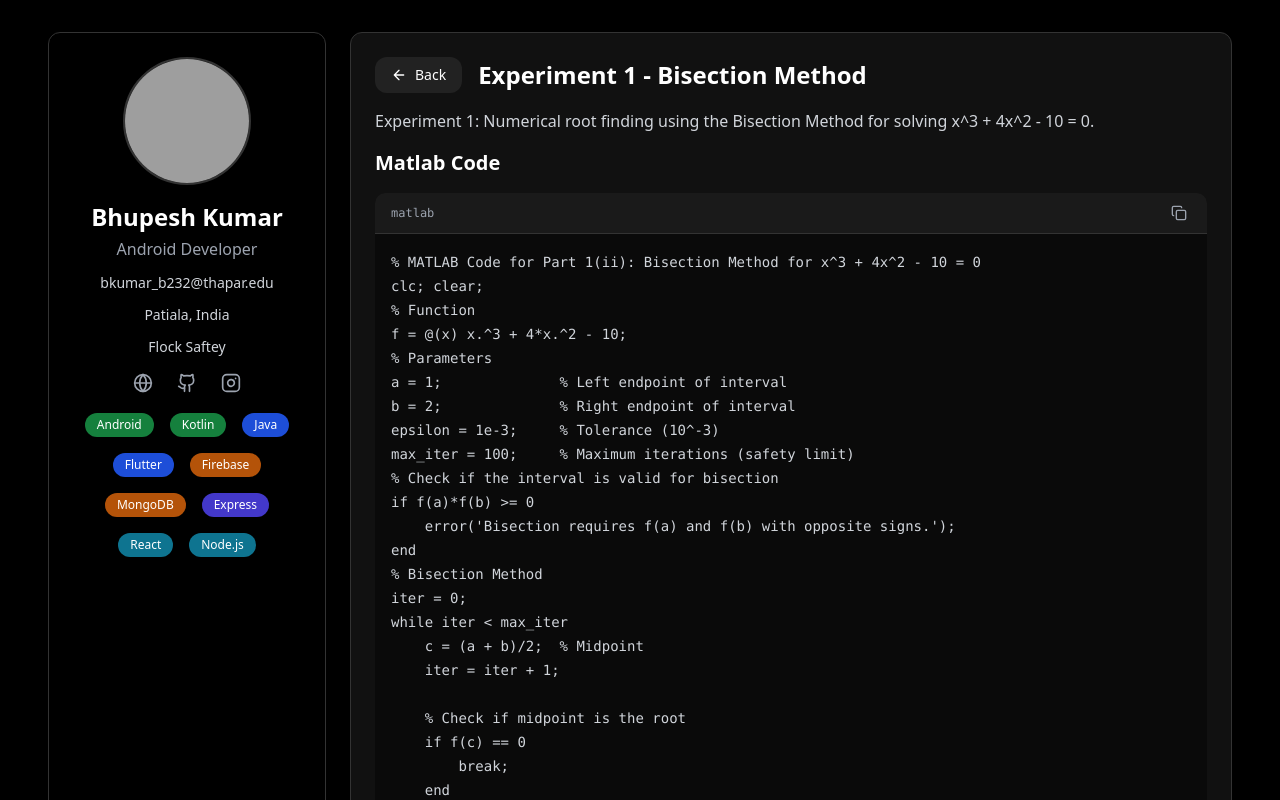
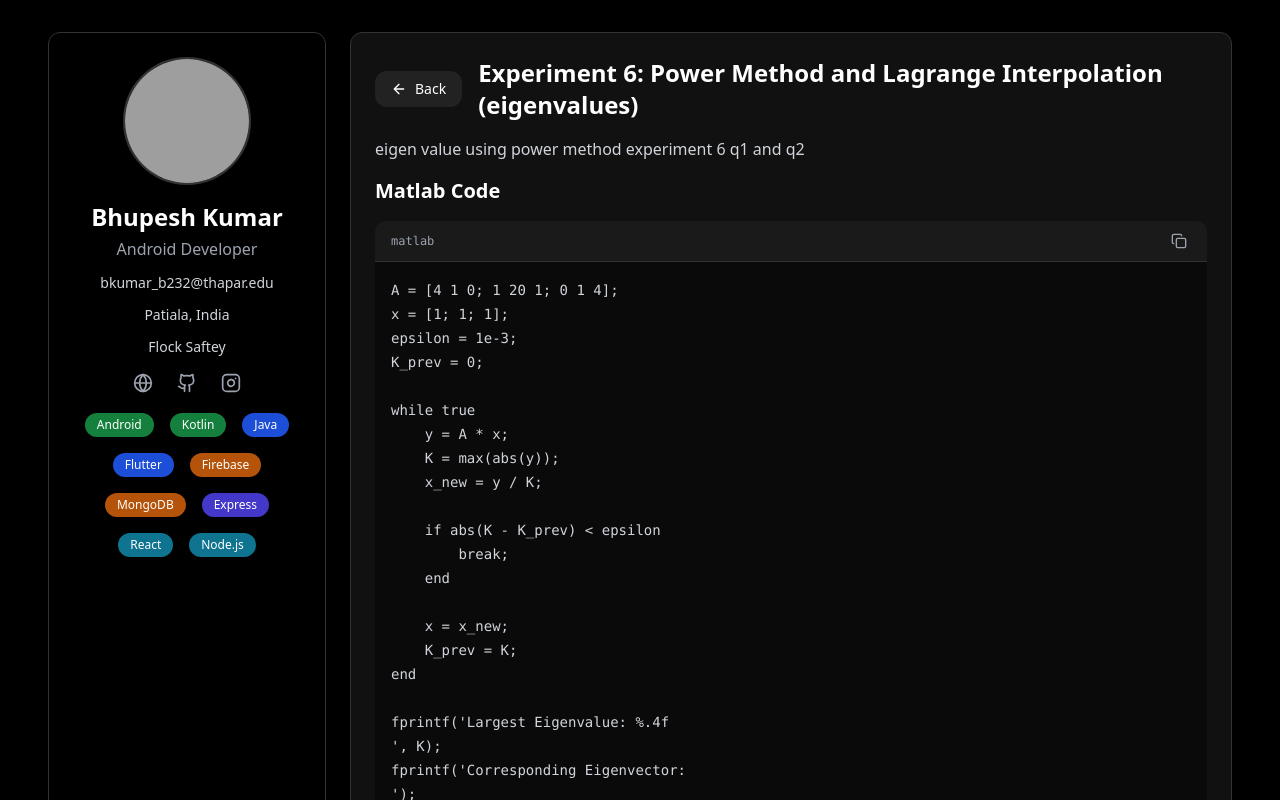
Before and after one commit to Bhup-GitHUB/nsm_better_ui, a React (Vite) app: page /1 in a window 1280 px wide. Shown: the top 800 px of the page. Built offline with nearby package versions, Linux system fonts and the light colour scheme; grey boxes are pictures that could not be loaded.

Commit message:
added matlab matlab codes for experiment 6 first 2 questions

```diff
--- a/src/data/experiments.ts
+++ b/src/data/experiments.ts
@@ -11,51 +11,33 @@ export type Experiment = {
 const experiments = [
   {
     id: "1",
-    title: "Experiment 1 - Bisection Method",
-    description:
-      "Experiment 1: Numerical root finding using the Bisection Method for solving x^3 + 4x^2 - 10 = 0.",
-    image: "https://placehold.co/600x400/111/333?text=Bisection+Method",
-    skills: ["Numerical Methods", "Root Finding", "Bisection Method"],
-    code: `% MATLAB Code for Part 1(ii): Bisection Method for x^3 + 4x^2 - 10 = 0
-clc; clear;
-% Function
-f = @(x) x.^3 + 4*x.^2 - 10;
-% Parameters
-a = 1;              % Left endpoint of interval
-b = 2;              % Right endpoint of interval
-epsilon = 1e-3;     % Tolerance (10^-3)
-max_iter = 100;     % Maximum iterations (safety limit)
-% Check if the interval is valid for bisection
-if f(a)*f(b) >= 0
-    error('Bisection requires f(a) and f(b) with opposite signs.');
-end
-% Bisection Method
-iter = 0;
-while iter < max_iter
-    c = (a + b)/2;  % Midpoint
-    iter = iter + 1;
+    title:
+      "Experiment 6: Power Method and Lagrange Interpolation (eigenvalues)",
+    description: "eigen value using power method experiment 6 q1 and q2 ",
+    image: "https://placehold.co/600x400/111/333?text=eignevalues",
+    skills: ["eigen value", "Power Method"],
+    code: `A = [4 1 0; 1 20 1; 0 1 4];
+x = [1; 1; 1];
+epsilon = 1e-3;
+K_prev = 0;
 
-    % Check if midpoint is the root
-    if f(c) == 0
+while true
+    y = A * x;
+    K = max(abs(y));
+    x_new = y / K;
+
+    if abs(K - K_prev) < epsilon
         break;
     end
 
-    % Update interval
-    if f(a)*f(c) < 0
-        b = c;  % Root is in [a, c]
-    else
-        a = c;  % Root is in [c, b]
-    end
+    x = x_new;
+    K_prev = K;
+end
 
-    % Check for convergence
-    if (b - a) < 2*epsilon
-        break;
-    end
-end
-% Output results
-root = (a + b)/2;  % Final approximation
-fprintf('Approximate root: %.6f\\n', root);
-fprintf('Number of iterations: %d\\n', iter);`,
+fprintf('Largest Eigenvalue: %.4f\n', K);
+fprintf('Corresponding Eigenvector:\n');
+disp(x_new);
+`,
   },
   {
     id: "2",
```
